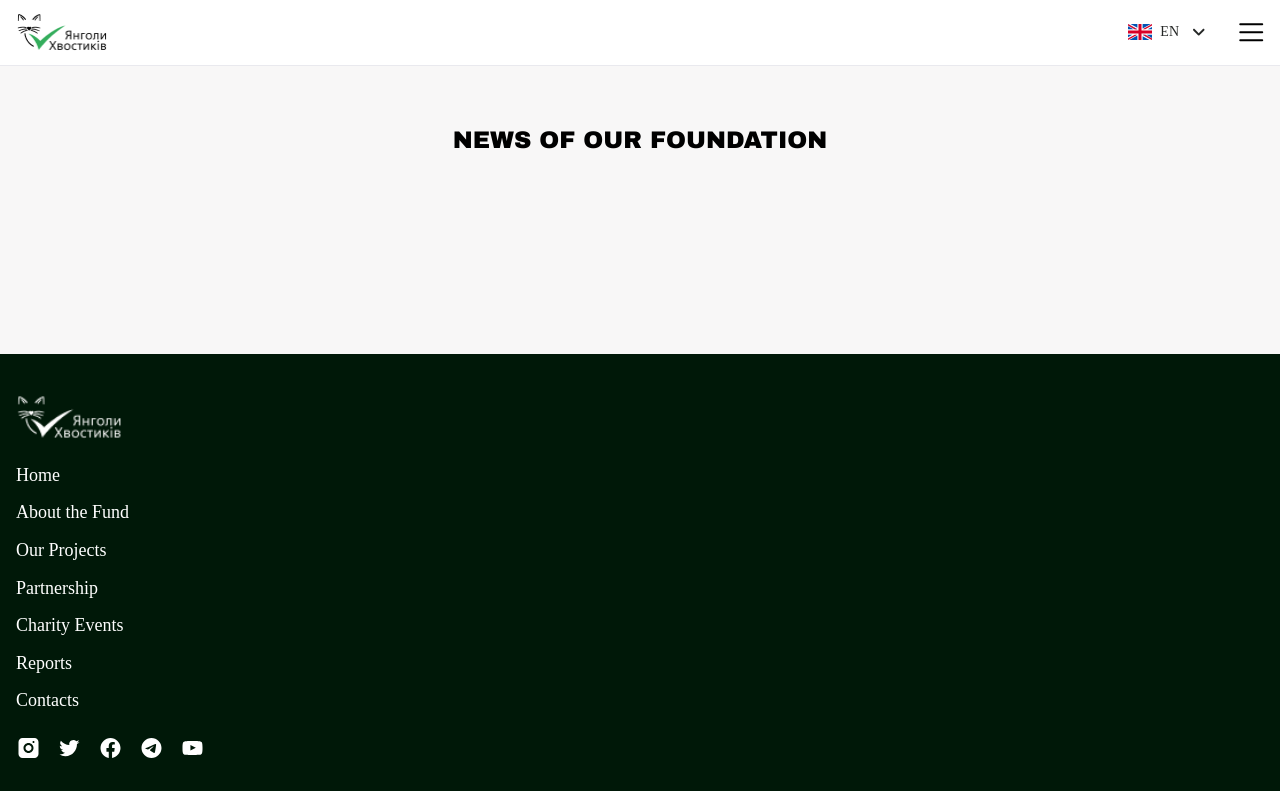
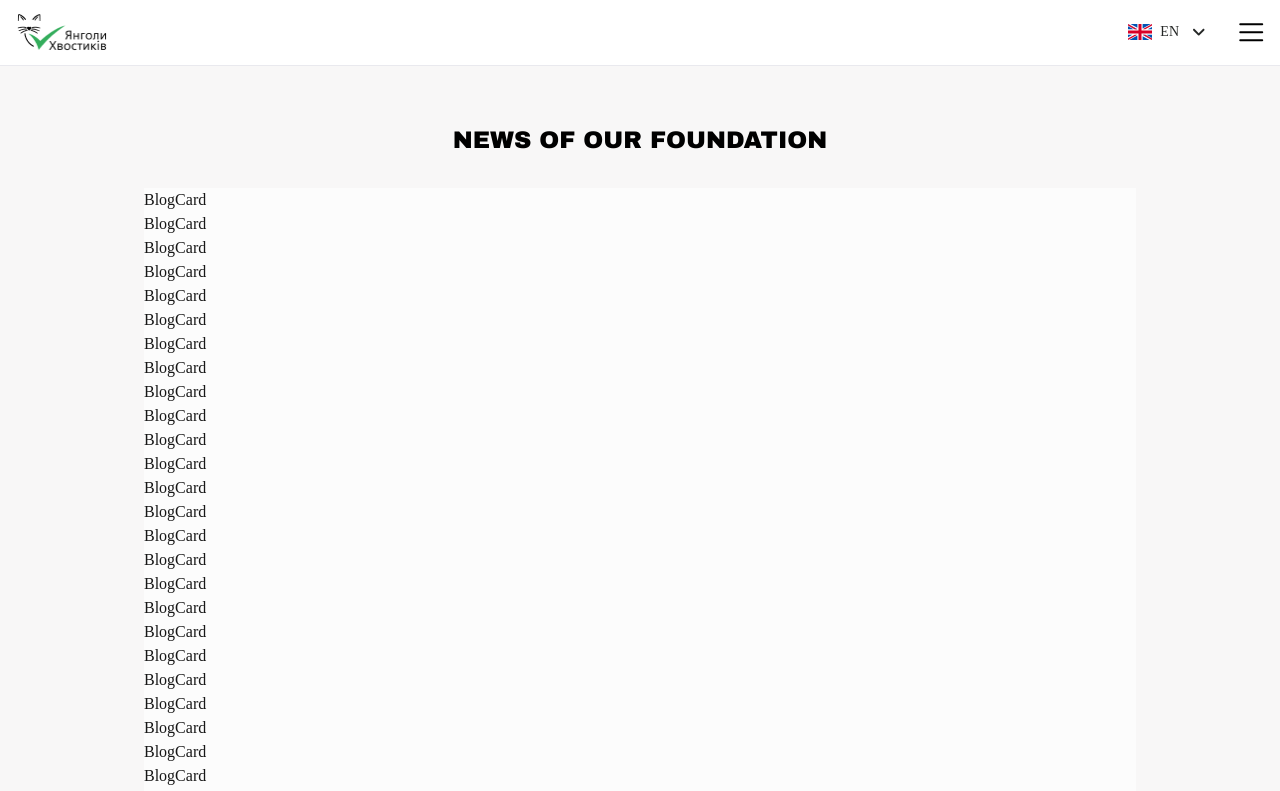
Before and after one commit to cyanidium-dev/yangoly-hvostikiv, a Next.js app: page /en/blog in a window 1280 px wide. Shown: the top 791 px of the page. Built offline with nearby package versions, Linux system fonts and the light colour scheme.

Commit message:
updated mocked data and types

```diff
--- a/src/app/[locale]/blog/constants.ts
+++ b/src/app/[locale]/blog/constants.ts
@@ -1,12 +1,13 @@
-const news = [
+const news = {
+  uk: [
     {
       date: "15.07.2024",
-    uk: {
       title: "Наша допомога від фонду безпритульним песикам",
       description:
         "У світі багато тварин, які потребують турботи, і наша команда не може залишатися осторонь. Ми віримо, що кожен безпритульний песик заслуговує на тепло, захист і шанс знайти люблячий дім. Саме тому наш фонд активно допомагає притулкам, забезпечуючи їжею, медичною допомогою та підтримкою.",
-      mainText: {
-        firstList: {
+      mainPart: {
+        lists: [
+          {
             title: "💛 Що ми робимо?",
             items: [
               "✔ Допомагаємо з кормом та необхідними ліками.",
@@ -15,7 +16,7 @@ const news = [
               "✔ Організовуємо благодійні акції та освітні заходи, щоб привернути увагу до проблеми безпритульних тварин.",
             ],
           },
-        secondaryList: {
+          {
             title: "🐶 Як ви можете допомогти?",
             items: [
               "➡ Підтримати нас фінансово або передати корм та ліки.",
@@ -23,16 +24,22 @@ const news = [
               "➡ Поділитися інформацією або навіть подарувати одному з наших підопічних дім.",
             ],
           },
-        finalPart:
-          "Кожен внесок – це крок до щасливого життя для цих чудових хвостиків. Разом ми можемо змінити їхню долю! ❤️",
+        ],
+        text: "Кожен внесок – це крок до щасливого життя для цих чудових хвостиків. Разом ми можемо змінити їхню долю! ❤️",
       },
+      mainPhoto: "/images/blog/mainPhoto.jpg",
+      secondaryPhoto: "/images/blog/secondaryPhoto.jpg",
     },
-    en: {
+  ],
+  en: [
+    {
+      date: "15.07.2024",
       title: "Our Foundation's Help for Homeless Dogs",
       description:
         "There are many animals in the world that need care, and our team cannot stand aside. We believe that every homeless dog deserves warmth, protection, and a chance to find a loving home. That is why our foundation actively supports shelters by providing food, medical assistance, and support.",
-      mainText: {
-        firstList: {
+      mainPart: {
+        lists: [
+          {
             title: "💛 What do we do?",
             items: [
               "✔ We help with food and necessary medications.",
@@ -41,7 +48,7 @@ const news = [
               "✔ We organize charity events and educational activities to raise awareness of the issue of stray animals.",
             ],
           },
-        secondaryList: {
+          {
             title: "🐶 How can you help?",
             items: [
               "➡ Support us financially or donate food and medicine.",
@@ -49,16 +56,23 @@ const news = [
               "➡ Share information or even give one of our wards a home.",
             ],
           },
-        finalPart:
-          "Every contribution is a step towards a happy life for these wonderful tails. Together, we can change their fate! ❤️",
-      },
+        ],
+        text: "Every contribution is a step towards a happy life for these wonderful tails. Together, we can change their fate! ❤️",
       },
       mainPhoto: "/images/blog/mainPhoto.jpg",
       secondaryPhoto: "/images/blog/secondaryPhoto.jpg",
     },
-];
+  ],
+};
 
-export const newsList = Array.from({ length: 100 }, (_, i) => ({
-  ...news[i % news.length],
+const newsListUk = Array.from({ length: 100 }, (_, i) => ({
+  ...news.uk[i % news.uk.length],
   id: `article-${i + 1}`,
 }));
+
+const newsListEn = Array.from({ length: 100 }, (_, i) => ({
+  ...news.en[i % news.en.length],
+  id: `article-${i + 1}`,
+}));
+
+export const newsList = { uk: newsListUk, en: newsListEn };
--- a/src/app/[locale]/blog/page.tsx
+++ b/src/app/[locale]/blog/page.tsx
@@ -9,7 +9,7 @@ export default async function BlogPage({ params }: PageParams) {
 
   return (
     <>
-      <Blog translation={blog} />
+      <Blog translation={blog} lang={locale} />
     </>
   );
 }
--- a/src/modules/Blog/Blog.tsx
+++ b/src/modules/Blog/Blog.tsx
@@ -1,7 +1,8 @@
 import { IBlogProps } from "@/shared/types";
 import React from "react";
+import BlogList from "./BlogList";
 
-export default async function Blog({ translation }: IBlogProps) {
+export default async function Blog({ translation, lang }: IBlogProps) {
   const { title } = translation;
 
   return (
@@ -12,6 +13,7 @@ export default async function Blog({ translation }: IBlogProps) {
       >
         {title}
       </h1>
+      <BlogList lang={lang} />
     </section>
   );
 }
--- a/src/modules/Blog/BlogCard.tsx
+++ b/src/modules/Blog/BlogCard.tsx
@@ -1,5 +1,8 @@
+import { IBlogCardProps } from "@/shared/types";
 import React from "react";
 
-export default function BlogCard() {
-  return <div>BlogCard</div>;
+export default function BlogCard({ blogItem }: IBlogCardProps) {
+  const { mainPhoto, date, title, description } = blogItem;
+
+  return <li className="bg-[#FCFCFC]">BlogCard</li>;
 }
--- a/src/modules/Blog/BlogList.tsx
+++ b/src/modules/Blog/BlogList.tsx
@@ -1,5 +1,15 @@
+"use client";
 import React from "react";
+import { newsList } from "@/app/[locale]/blog/constants";
+import BlogCard from "./BlogCard";
+import { IBlogListProps } from "@/shared/types";
 
-export default function BlogList() {
-  return <div>BlogList</div>;
+export default function BlogList({ lang }: IBlogListProps) {
+  return (
+    <ul>
+      {newsList[lang].map((blogItem) => (
+        <BlogCard key={blogItem.id} blogItem={blogItem} />
+      ))}
+    </ul>
+  );
 }
--- a/src/shared/types/props.types.ts
+++ b/src/shared/types/props.types.ts
@@ -304,4 +304,26 @@ export interface ITailInfoProps {
 
 export interface IBlogProps {
   translation: IBlog;
+  lang: Locale;
 }
+
+export interface INewsItem {
+  id: string;
+  date: string;
+  title: string;
+  description: string;
+  mainPart: {
+    lists: { title: string; items: string[] }[];
+    text: string;
+  };
+  mainPhoto: string;
+  secondaryPhoto: string;
+}
+
+export interface IBlogCardProps {
+  blogItem: INewsItem;
+}
+
+export interface IBlogListProps {
+  lang: Locale;
+}
```
Lines whose indentation alone changed are shown as unchanged.
